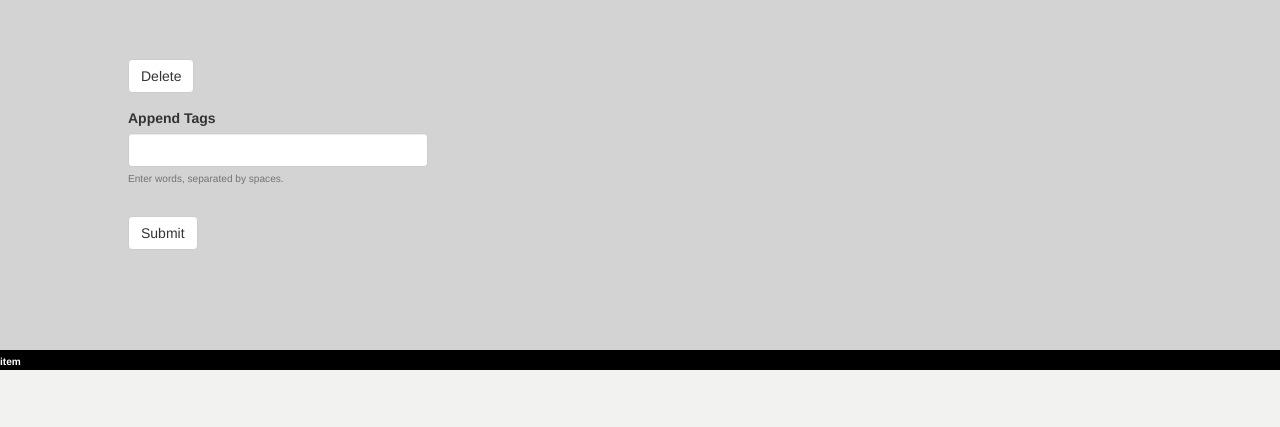
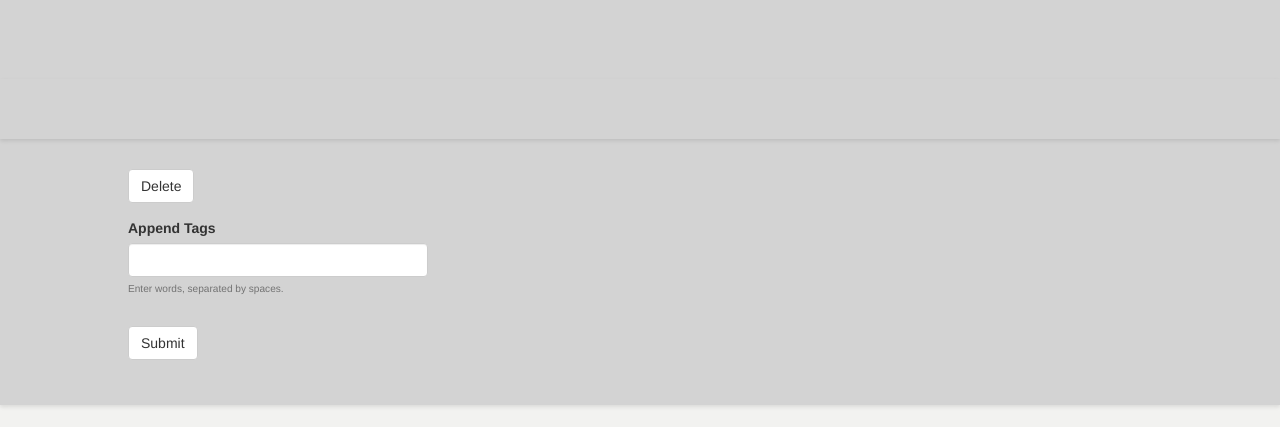
Before and after one commit to edison12a/portal_glance_api, a Flask app: template glance/templates/image.html in a window 1280 px wide. Shown: the part 373-800 px from the top of the page. Run offline with Flask 2, Linux system fonts and the light colour scheme; the template is opened without the code that fills it, so the values that code supplies are empty; parts of the project's set-up code (start-up, migrations or seed data) failed here and were passed over; some libraries are stand-ins or nearby versions.

Commit message:
frontend, refactor, image.html

```diff
--- a/glance/app.py
+++ b/glance/app.py
@@ -627,7 +627,6 @@ def upload():
 
 @app.route('/item/<id>/')
 def item(id):
-    print('LLLLLLLLLLLLLLLLLLLLLLLLLLLLLLLL')
 
     if id:
         r = requests.get('{}/{}'.format(API_ITEM, id))
--- a/glance/templates/image.html
+++ b/glance/templates/image.html
@@ -1,37 +1,25 @@
 {% extends "base.html" %}
 {% block content %}
 
+<div id="footage_content">
 
-    <div style="background-color: lightgray;width:100%;">
-
-
-        <div style="width:100%;box-shadow: 0 2px 4px 0 rgba(0, 0, 0, 0.1);position: relative;z-index: 50;">
-
-
-
-    </div>
   <div class="img-wrap">
     <img src="https://s3.amazonaws.com/{{bucketname}}/{{ item.0.item_loc }}" />
-
   </div>
 
-
-                <div style="background-color:darkgray;width:100%;">
-
-
+  <div id="part_of_collection">
 
     {% for k, v in item.0.items() %}
       {% if k == 'collections' %}
         {% for x, g in v.items() %}
 
-
-                        <div style="position:relative;display:inline-block;">
+        <div id="part_of_collection_item">
 
           <a href="/item/{{ g.id }}">
             <img style="max-width:300px; height: auto;" src="https://s3.amazonaws.com/{{bucketname}}/{{ g.item_thumb }}" />
           </a>
 
-                        <div style="padding-left:10px;padding-right:10px;border-radius: 10px;position:absolute;top:0;height:20px;background-color:rgba(255, 255, 255, .5);margin:10px;">
+          <div id="part_of_collection_item_header">
             <div style="text-align:center;">
               <small><strong>Collection</strong></small>
             </div>
@@ -39,38 +27,24 @@
 
         </div>
 
-
-
-
         {% endfor %}
       {% endif %}
     {% endfor %}
-
-
   </div>
-
-
-
-
 
   <p style="height:30px;"></p>
 
+  <div id="item_info">
 
-
-            <div style="padding-left:10%;padding-right:10%;">
     {% for k, v in item.0.items() %}
     {% if k != 'items' %}
     {{ k }} - {{ v }}<br>
     {% endif %}
     {% endfor %}
 
+  </div>
 
-
-
-<br>
-<br>
-
-
+  <div id="item_edit">
 
     <form action="/item/delete/{{item.0.id}}" method="DELETE">
       <div class="form-group">
@@ -79,32 +53,18 @@
     </form>
 
     <form action="/patch" method="POST">
-
       <div class="form-group">
-
         <label for="append_collection">Append Tags</label>
         <input style="width:300px;" type="text" class="form-control" id="append_tags" name="append_tags" />
         <input type="hidden" name="id" value="{{item.0.id}}">
         <small><small><p class="help-block">Enter words, separated by spaces.</p></small></small>
         <br>
         <button type="submit" class="btn btn-default">Submit</button>
+      </div>
+    </form>
 
   </div>
 
-    </form>
-
-
 </div>
 
-
-
-
-
-
-    <div style=background-color:black;color:white;margin-top:100px;>
-        <small><small>
-            <strong>item</strong><br>
-            {{ item }}
-        </small></small>
-    </div>
 {% endblock %}
```
Lines whose indentation alone changed are shown as unchanged.
